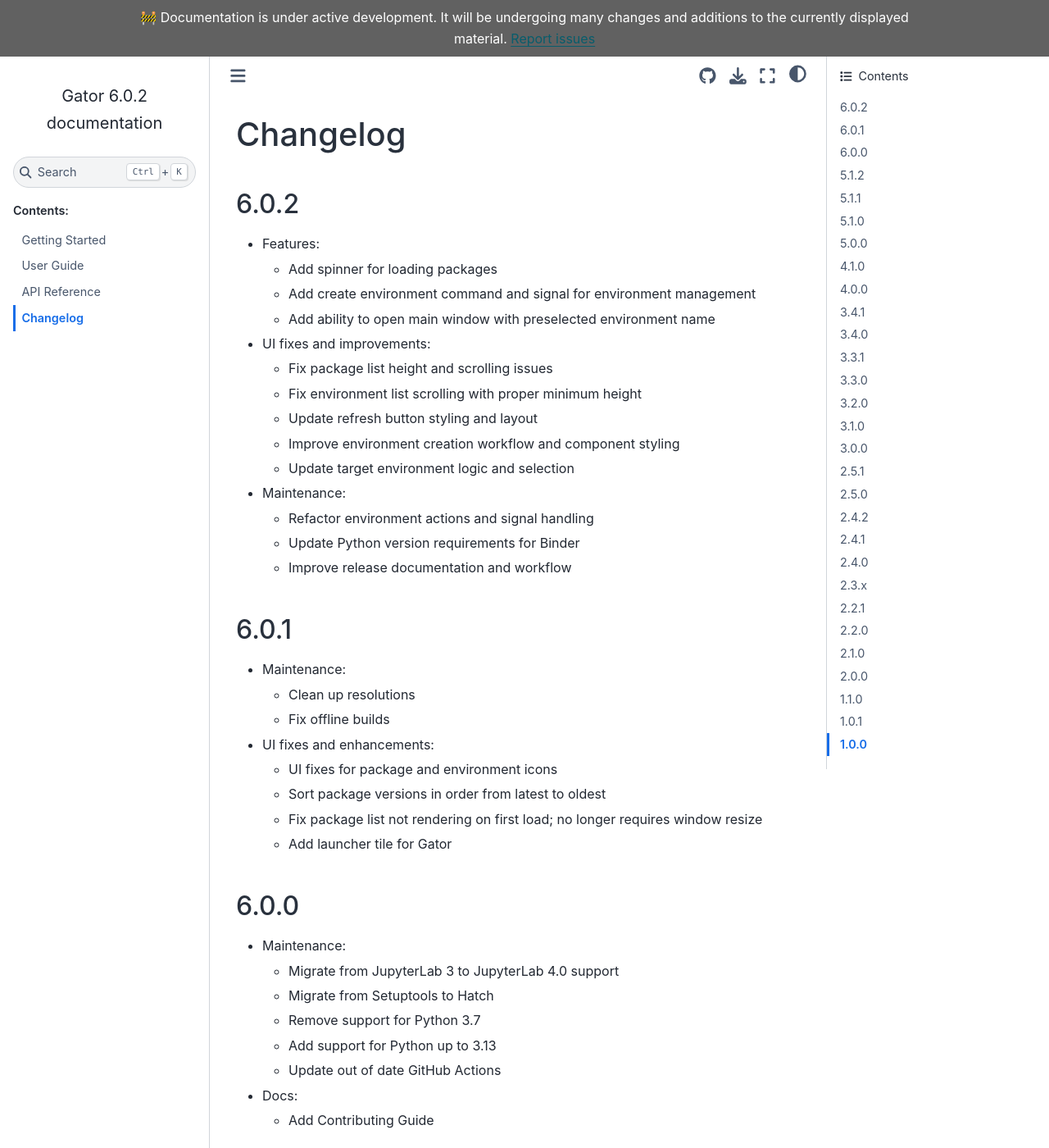
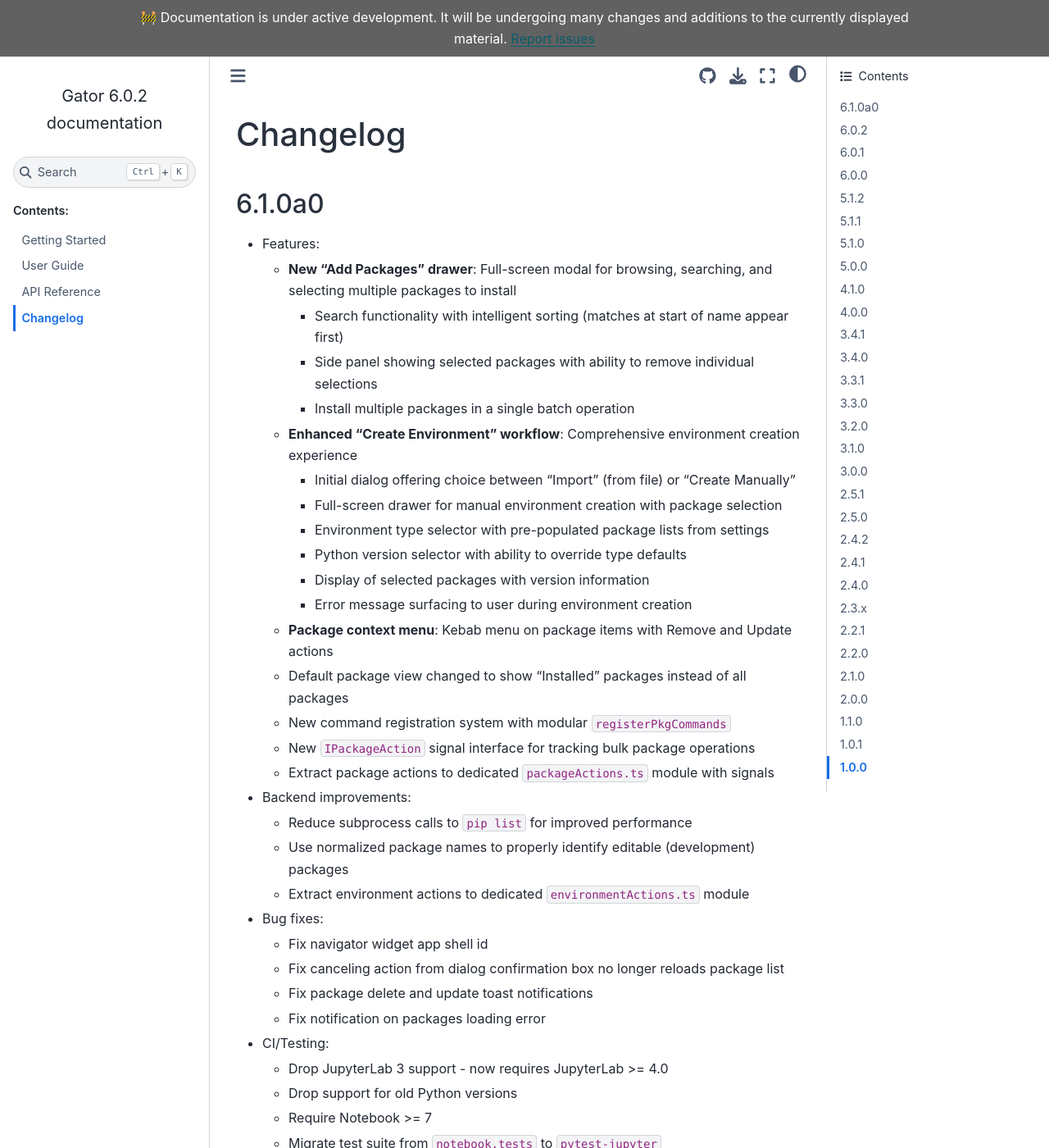
Before and after one commit to mamba-org/gator, a Sphinx documentation site: the page built from docs/source/changelog.md, in a window 1280 px wide and 1400 px high. Shown: the whole window at 82% size. Built offline with Sphinx 7.4.7 and the Sphinx Book theme 1.1.4, drawn with Linux system fonts in a browser that asks for light colours; some of the changed text lies outside the part shown.

Commit message:
Bump version to 6.1.0a0

```diff
--- a/docs/source/changelog.md
+++ b/docs/source/changelog.md
@@ -1,4 +1,48 @@
 # Changelog
+
+## 6.1.0a0
+
+- Features:
+  - **New "Add Packages" drawer**: Full-screen modal for browsing, searching, and selecting multiple packages to install
+    - Search functionality with intelligent sorting (matches at start of name appear first)
+    - Side panel showing selected packages with ability to remove individual selections
+    - Install multiple packages in a single batch operation
+  - **Enhanced "Create Environment" workflow**: Comprehensive environment creation experience
+    - Initial dialog offering choice between "Import" (from file) or "Create Manually"
+    - Full-screen drawer for manual environment creation with package selection
+    - Environment type selector with pre-populated package lists from settings
+    - Python version selector with ability to override type defaults
+    - Display of selected packages with version information
+    - Error message surfacing to user during environment creation
+  - **Package context menu**: Kebab menu on package items with Remove and Update actions
+  - Default package view changed to show "Installed" packages instead of all packages
+  - New command registration system with modular `registerPkgCommands`
+  - New `IPackageAction` signal interface for tracking bulk package operations
+  - Extract package actions to dedicated `packageActions.ts` module with signals
+
+- Backend improvements:
+  - Reduce subprocess calls to `pip list` for improved performance
+  - Use normalized package names to properly identify editable (development) packages
+  - Extract environment actions to dedicated `environmentActions.ts` module
+
+- Bug fixes:
+  - Fix navigator widget app shell id
+  - Fix canceling action from dialog confirmation box no longer reloads package list
+  - Fix package delete and update toast notifications
+  - Fix notification on packages loading error
+
+- CI/Testing:
+  - Drop JupyterLab 3 support - now requires JupyterLab >= 4.0
+  - Drop support for old Python versions
+  - Require Notebook >= 7
+  - Migrate test suite from `notebook.tests` to `pytest-jupyter`
+  - Add coverage reporting
+  - Update Python version constraints for API tests
+
+- Documentation:
+  - Set up Sphinx documentation with book theme and Markdown
+  - Add changelog file
+  - Add PR documentation preview workflow for ReadTheDocs
 
 ## 6.0.2
 - Features:
--- a/package.json
+++ b/package.json
@@ -1,6 +1,6 @@
 {
   "name": "mamba-gator",
-  "version": "6.1.0.dev0",
+  "version": "6.1.0a0",
   "description": "Manage your conda environments.",
   "keywords": [
     "jupyter",
--- a/pyproject.toml
+++ b/pyproject.toml
@@ -8,7 +8,7 @@
 
 [project]
 name = "mamba_gator"
-version = "6.1.0.dev0"
+version = "6.1.0a0"
 readme = "README.md"
 authors = [
     { name = "Continuum Analytics" },
@@ -111,7 +111,7 @@
 ]
 
 [tool.tbump.version]
-current = "6.1.0.dev0"
+current = "6.1.0a0"
 regex = "(?P<major>\\d+)\\.(?P<minor>\\d+)\\.(?P<patch>\\d+)((?P<channel>a|b|rc|.dev)(?P<release>\\d+))?"
 
 [tool.tbump.git]
```
